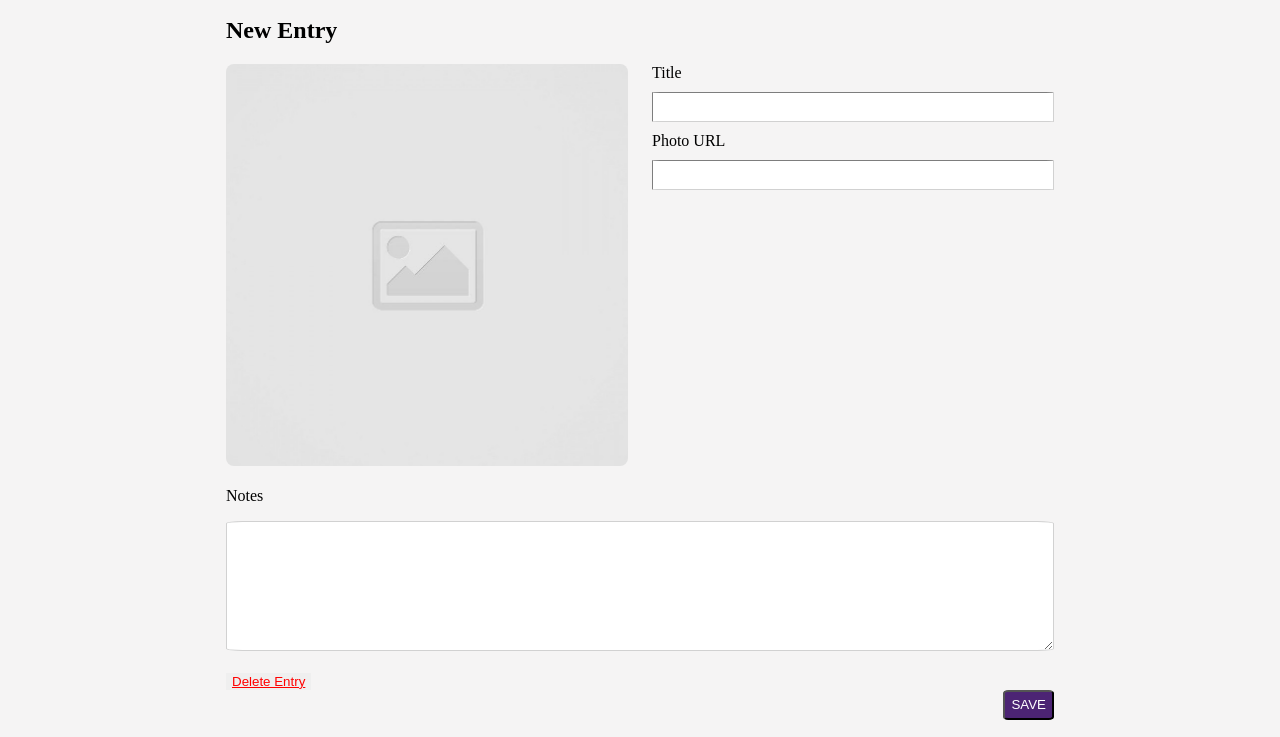
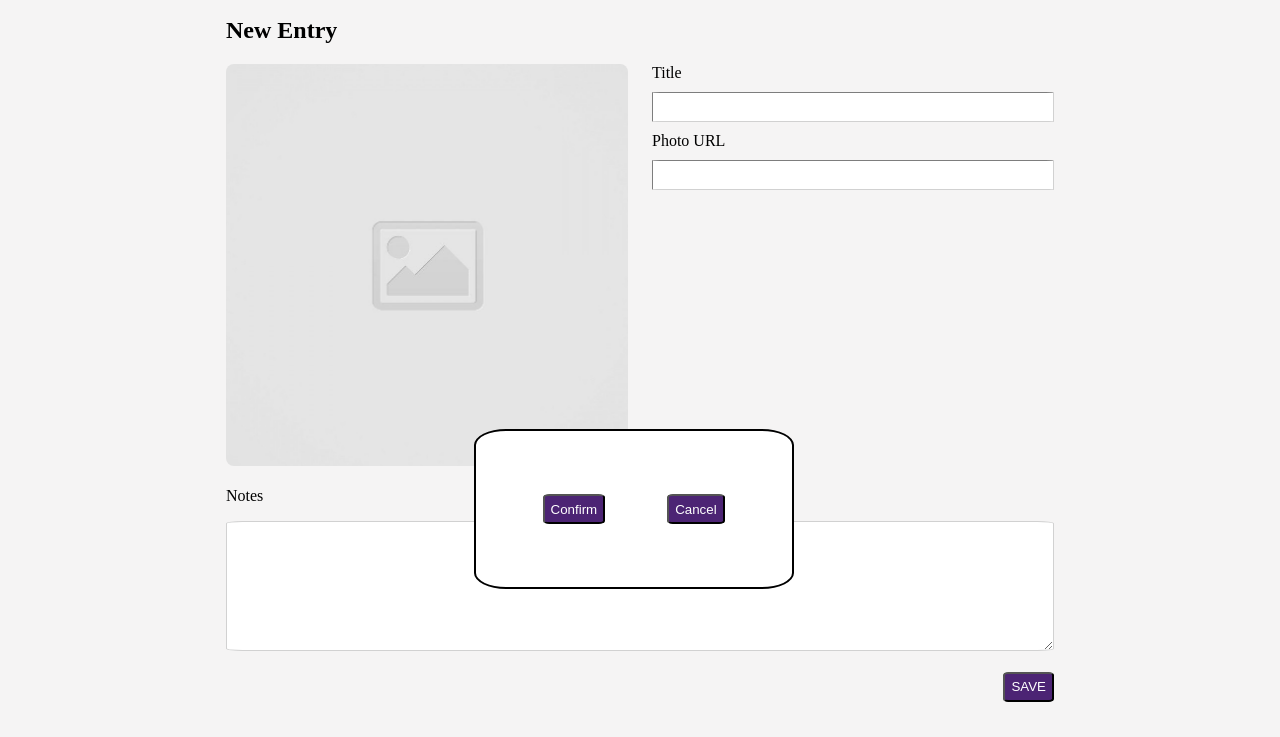
Before and after one commit to tran-christopher/code-journal, a website: page index.html in a window 1280 px wide. Shown: the part 83-820 px from the top of the page. Drawn offline with Linux system fonts and the light colour scheme.

Commit message:
Added/formatted modal #4

```diff
--- a/css/styles.css
+++ b/css/styles.css
@@ -113,3 +113,39 @@ img {
 .delete-button:hover {
   cursor: pointer;
 }
+
+.modal-container {
+  display: flex;
+  justify-content: center;
+  justify-content: space-evenly;
+  align-items: center;
+  margin-top: 15%;
+  margin-bottom: 15%;
+  position: absolute;
+  top: 40%;
+  left: 37%;
+  height: 20%;
+  width: 25%;
+  padding: 5px;
+  border: #000 solid 2px;
+  border-radius: 10%;
+  background: white;
+}
+
+.confirm {
+  border-radius: 10%;
+  height: 30px;
+}
+
+.confirm:hover {
+  cursor: pointer;
+}
+
+.cancel {
+  border-radius: 10%;
+  height: 30px;
+}
+
+.cancel:hover {
+  cursor: pointer;
+}
--- a/index.html
+++ b/index.html
@@ -28,6 +28,14 @@
       </div>
     </header>
     <main class="container">
+      <div class="modal-container">
+        <button class="purple-bg-white-text confirm" type="button">
+          Confirm
+        </button>
+        <button class="purple-bg-white-text cancel" type="button">
+          Cancel
+        </button>
+      </div>
       <div data-view="entry-form" class="entry-form hidden" id="entry-form">
         <form class="form">
           <div class="row">
@@ -85,7 +93,9 @@
           </div>
           <div class="row">
             <div class="column-full">
-              <button type="button" class="delete-button">Delete Entry</button>
+              <button type="button" class="delete-button hidden">
+                Delete Entry
+              </button>
             </div>
             <div class="column-full align-end bottom-margin">
               <button type="submit" class="purple-bg-white-text save-button">
```
